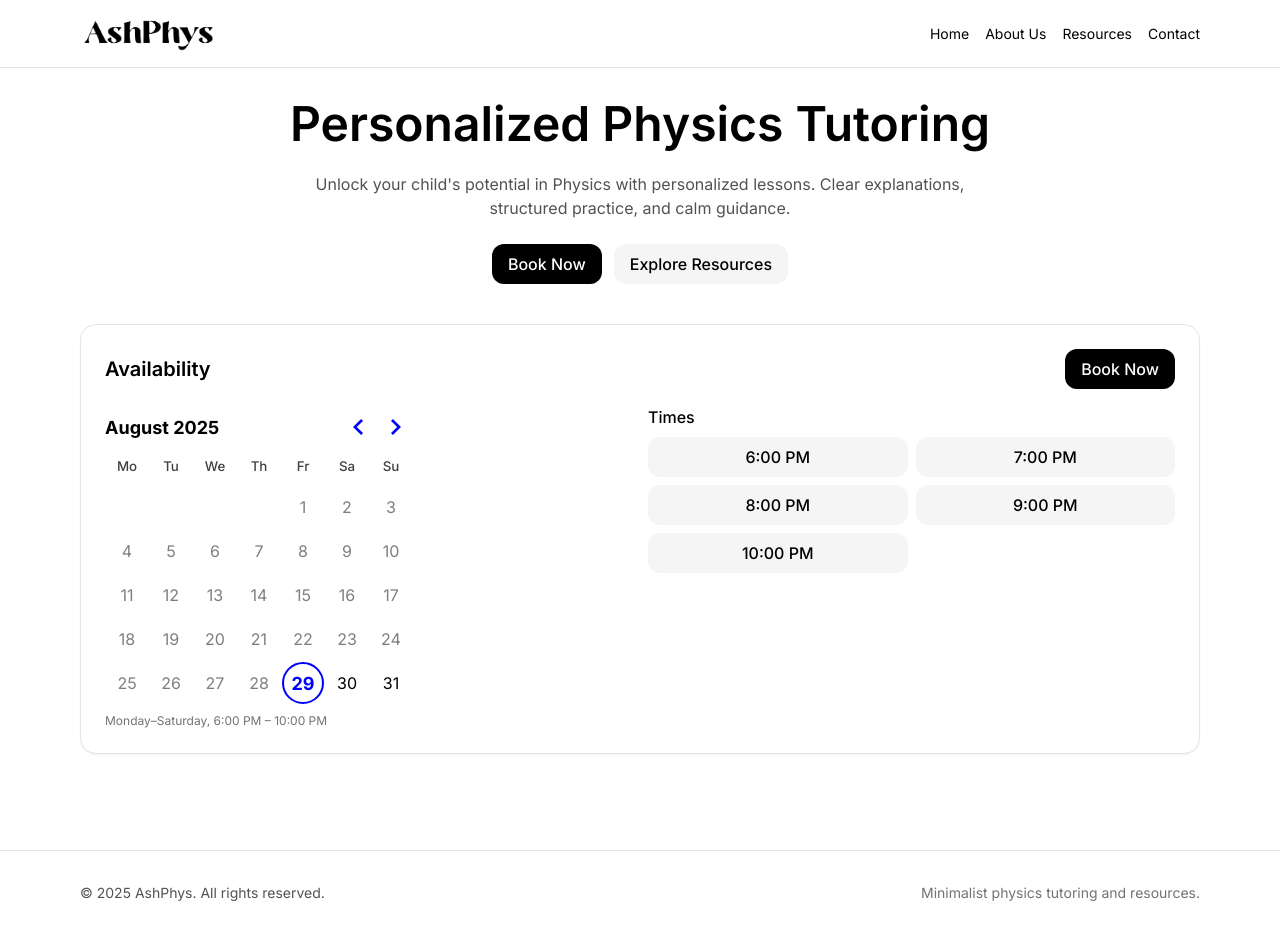
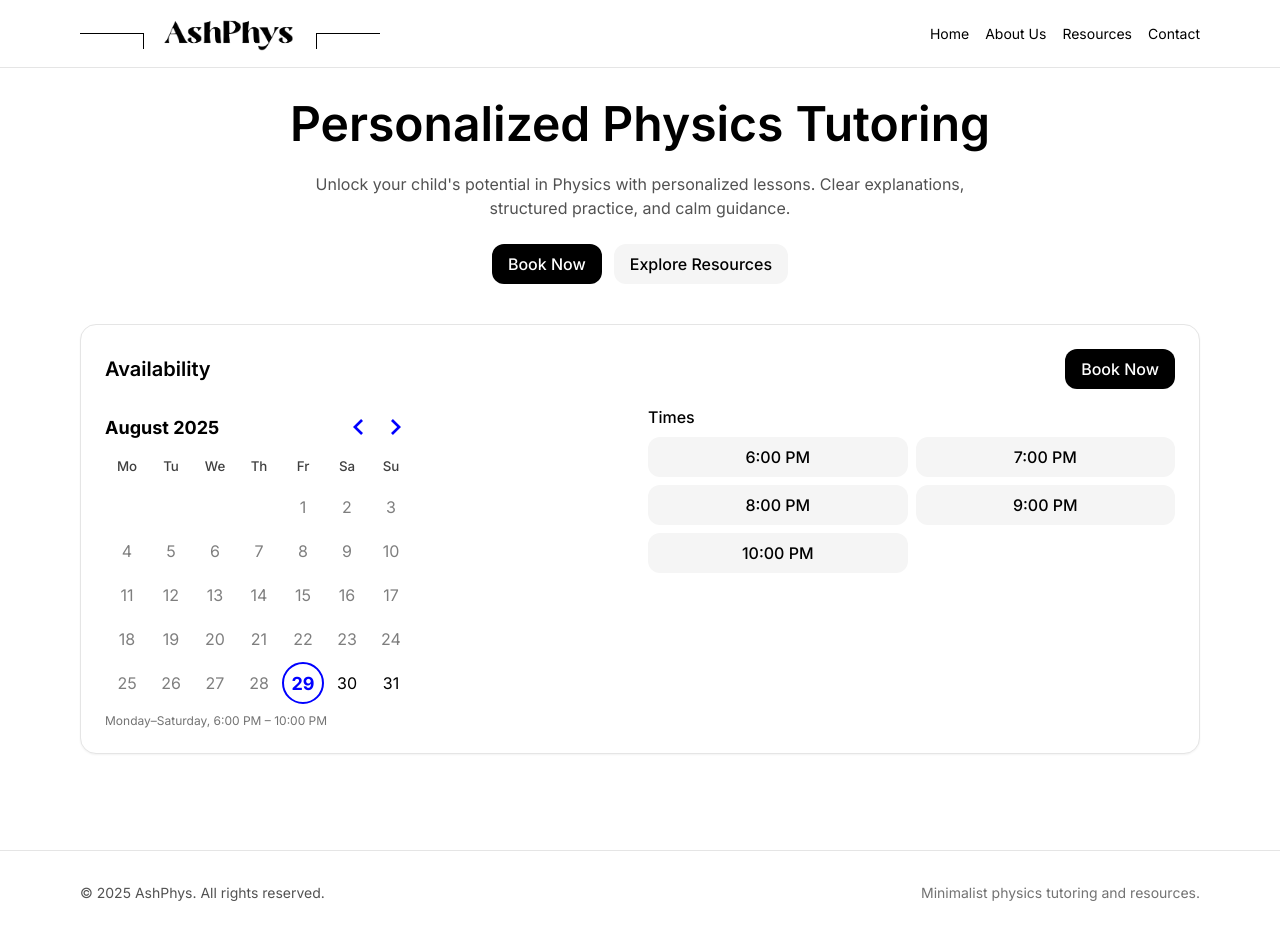
Before and after one commit to Naumnditch/ashphys, a Next.js app: page / in a window 1280 px wide. Built offline with nearby package versions, Linux system fonts and the light colour scheme.

Commit message:
Add stylized dividers around logo in navbar

```diff
--- a/components/Navbar.tsx
+++ b/components/Navbar.tsx
@@ -6,9 +6,21 @@ export function Navbar() {
   return (
     <header className="border-b border-gray-200">
       <div className="container-max py-4 flex items-center justify-between">
-        <Link href="/" className="text-xl font-semibold">
-        <Image src="/assets/logo.png" alt="AshPhys" width={140} height={100} />
-        </Link>
+        <div className="flex items-center">
+          <div className="flex items-center">
+            <div className="h-px bg-black w-16 relative">
+              <div className="absolute right-0 top-0 w-px h-4 bg-black"></div>
+            </div>
+            <Link href="/" className="text-xl font-semibold mx-4">
+              <Image src="/assets/logo.png" alt="AshPhys" width={140} height={100} />
+            </Link>
+            <div className="flex items-center">
+              <div className="h-px bg-black w-16 relative">
+                <div className="absolute left-0 top-0 w-px h-4 bg-black"></div>
+              </div>
+            </div>
+          </div>
+        </div>
         <nav className="flex items-center gap-4">
           <Link className="text-sm hover:underline" href="/">Home</Link>
           <Link className="text-sm hover:underline" href="/about">About Us</Link>
```
